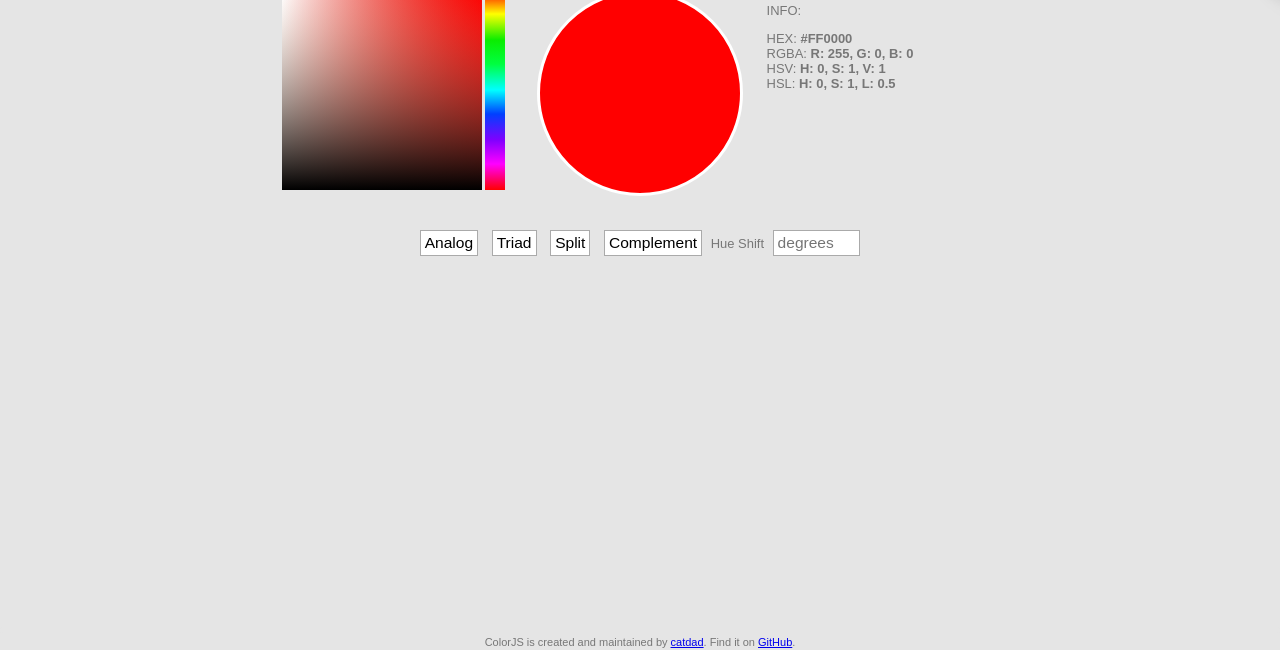
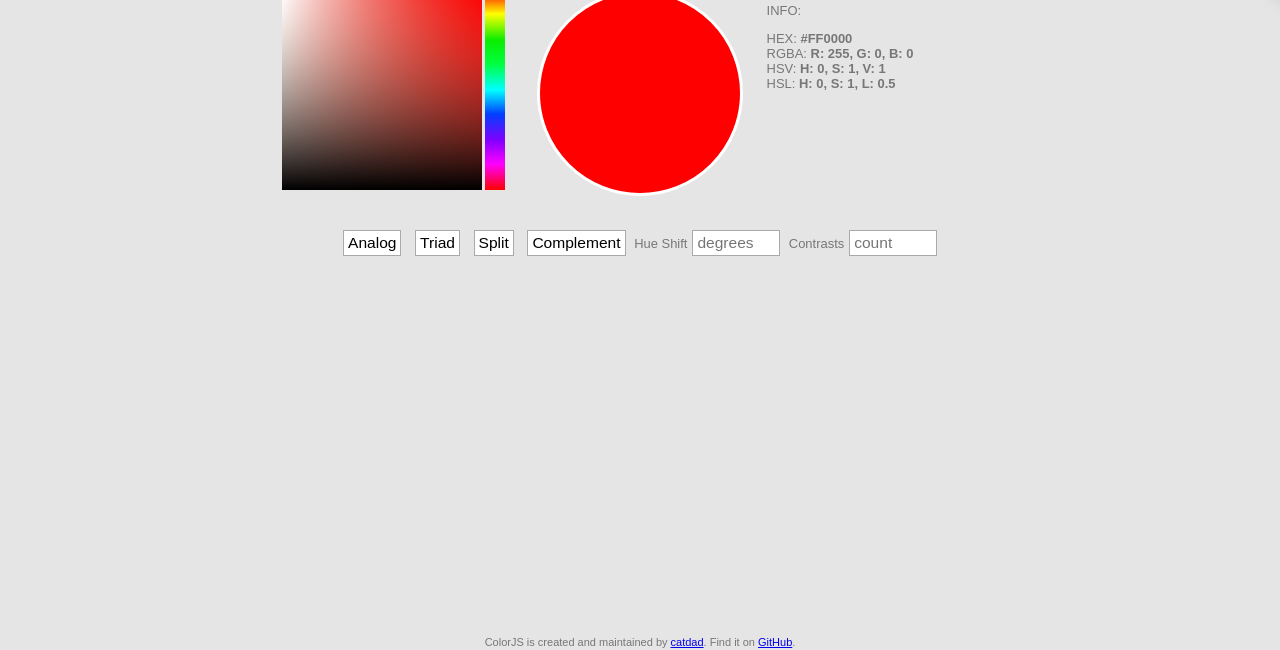
Before and after one commit to catdad/ColorJS, a plain HTML site: page index.html in a window 1280 px wide. Shown: the part 150-800 px from the top of the page. Drawn offline with Linux system fonts and the light colour scheme.

Commit message:
contrasts

```diff
--- a/index.html
+++ b/index.html
@@ -23,7 +23,7 @@
 		margin: 10px auto 15px;
 		text-align: center;
 	}
-	#nav button, #nav input#hueShift{
+	#nav button, #nav input[type="number"]{
 		margin: 0 5px;
 		background-color: white;
 		border: 1px solid #aaa;
@@ -36,7 +36,7 @@
 		color: white;
 	}
 
-	#nav input#hueShift{ width: 5em; cursor: inherit; }
+	#nav input[type="number"]{ width: 5em; cursor: inherit; }
 
 	#results{
 		text-align: center;
@@ -161,7 +161,8 @@
 		<button onclick="calc('triad')">Triad</button>
 		<button onclick="calc('split')">Split</button>
 		<button onclick="calc('complement')">Complement</button>
-		Hue Shift <input id="hueShift" type="number" min="0" max="360" placeholder="degrees" />
+		Hue Shift<input id="hueShift" type="number" min="0" max="360" placeholder="degrees" />
+		Contrasts<input id="contrasts" type="number" min="0" max="5" placeholder="count" />
 	</div>
 
 	<div id="results"></div>
@@ -241,6 +242,9 @@
 		O("hueShift").onchange = function(){ calc('hueShift', this.value) }
 		O("hueShift").oninput = function(){ calc('hueShift', this.value) }
 
+		O("contrasts").onchange = function(){ calc('contrasts', this.value) }
+		O("contrasts").oninput = function(){ calc('contrasts', this.value) }
+
 		//color init
 		change(main);
 
```
